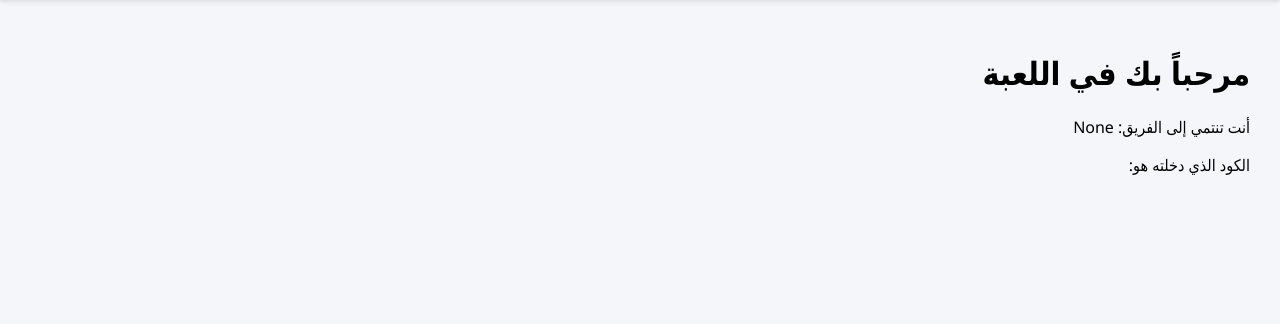
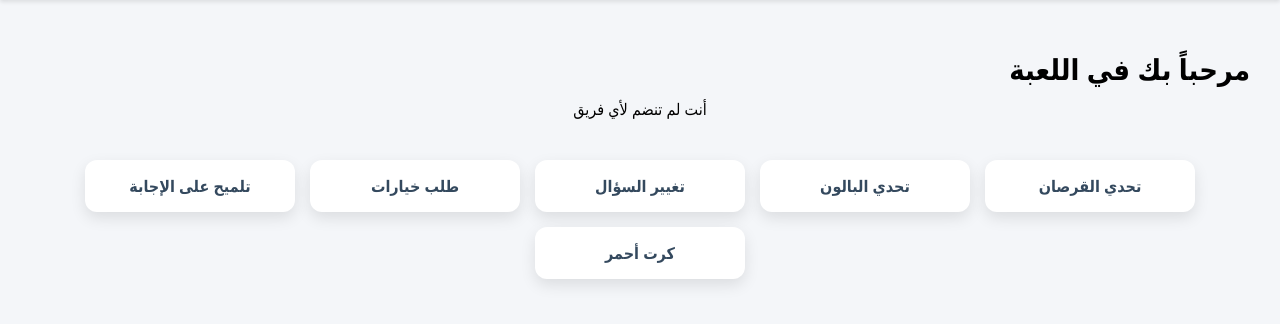
Before and after one commit to hunter3130/hola4games, a Flask app: page /contestant in a window 1280 px wide. Shown: the part 58-382 px from the top of the page. Run offline with Flask 3, Linux system fonts and the light colour scheme; some libraries are stand-ins or nearby versions.

Commit message:
card temps fixed

```diff
--- a/game_codes.json
+++ b/game_codes.json
@@ -1 +1 @@
-{"game": "hex_game", "red_code": "C0VJ4F", "blue_code": "4UP96X", "started": false}
+{"game": "hex_game", "red_code": "TLL2R6", "blue_code": "44AW91", "started": false}
--- a/templates/participant.html
+++ b/templates/participant.html
@@ -1,16 +1,120 @@
 {% extends 'base.html' %}
 
-{% block title %}صفحة المتسابق {% endblock %}
+{% block title %}صفحة المتسابق{% endblock %}
 
 {% block content %}
+<style>
+  .welcome-text {
+    font-weight: 700;
+    font-size: 1.8rem;
+    margin-bottom: 10px;
+  }
+  .team-info {
+    font-size: 1.3rem;
+    margin-bottom: 20px;
+  }
+  .code-box {
+    background: #f0f0f0;
+    border-radius: 8px;
+    padding: 12px 20px;
+    font-weight: 600;
+    font-size: 1.5rem;
+    display: inline-block;
+    margin-bottom: 40px;
+    user-select: all;
+    color: #34495e;
+    box-shadow: 0 4px 10px rgb(0 0 0 / 0.05);
+  }
+  .team-cards {
+    display: flex;
+    justify-content: center;
+    gap: 20px;
+    margin-bottom: 40px;
+    flex-wrap: wrap;
+  }
+  .team-card {
+    background: white;
+    border-radius: 12px;
+    box-shadow: 0 8px 20px rgb(0 0 0 / 0.1);
+    padding: 20px;
+    text-align: center;
+    min-width: 250px;
+    transition: transform 0.2s ease-in-out;
+    cursor: default;
+  }
+  .team-card:hover {
+    transform: translateY(-5px);
+    box-shadow: 0 12px 24px rgb(0 0 0 / 0.15);
+  }
+  .team-name {
+    font-size: 24px;
+    font-weight: 700;
+    color: #2c3e50;
+  }
+  .team-code {
+    font-size: 20px;
+    color: #7f8c8d;
+    margin-top: 8px;
+    user-select: all;
+  }
+  .helpers-container {
+    display: flex;
+    flex-wrap: wrap;
+    gap: 15px;
+    justify-content: center;
+  }
+  .helper-card {
+    background: #fff;
+    border-radius: 12px;
+    padding: 15px 25px;
+    box-shadow: 0 6px 15px rgb(0 0 0 / 0.1);
+    cursor: pointer;
+    width: 160px;
+    text-align: center;
+    font-weight: 600;
+    color: #34495e;
+    transition: background-color 0.3s ease, color 0.3s ease;
+    user-select: none;
+  }
+  .helper-card:hover {
+    background-color: #3498db;
+    color: white;
+    box-shadow: 0 8px 20px rgb(52 152 219 / 0.5);
+  }
+</style>
 
+<div class="container text-center">
 
-<h1>مرحباً بك في اللعبة</h1>
-<p>أنت تنتمي إلى الفريق: {{ team }}</p>
-<p>الكود الذي دخلته هو:</p>
-<div class="code-box">{{ code }}</div>
+  <h1 class="welcome-text">مرحباً بك في اللعبة</h1>
 
+  <!-- بطاقات الفريقين -->
+  <div class="team-cards">
+   {% if team == 'red' %}
+    <div class="team-card" style="border-top: 5px solid #e74c3c;">
+      <div class="team-name">الفريق الأحمر</div>
+      <div class="team-code">{{ code }}</div>
+    </div>
 
-    <!-- هنا ممكن تضيف باقي محتوى صفحة المتسابقين -->
+    {% elif team == 'blue' %}
+    <div class="team-card" style="border-top: 5px solid #3498db;">
+      <div class="team-name">الفريق الأزرق</div>
+      <div class="team-code">{{ code }}</div>
+    </div>
+  {% else %}
+  <div>أنت لم تنضم لأي فريق</div>
+{% endif %}
+  </div>
+
+  <!-- بطاقات وسائل المساعدة -->
+  <div class="helpers-container">
+    <div class="helper-card">تحدي القرصان</div>
+    <div class="helper-card">تحدي البالون</div>
+    <div class="helper-card">تغيير السؤال</div>
+    <div class="helper-card">طلب خيارات</div>
+    <div class="helper-card">تلميح على الإجابة</div>
+    <div class="helper-card">كرت أحمر</div>
+  </div>
+
+</div>
 
 {% endblock %}
```
Also changed, not shown: static/css/hex.css (+32 -0 lines), templates/hex_game.html (+64 -24 lines).
